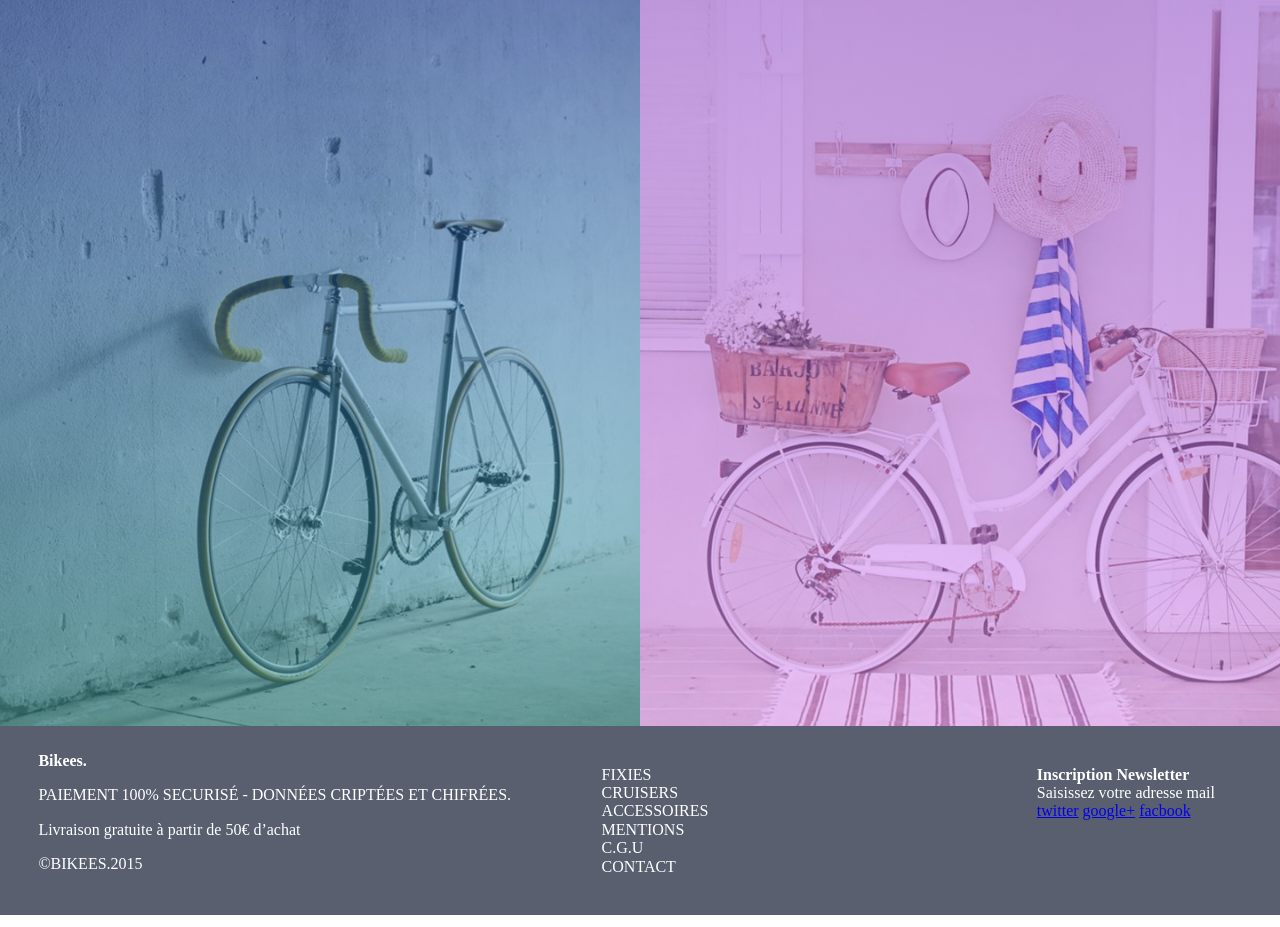
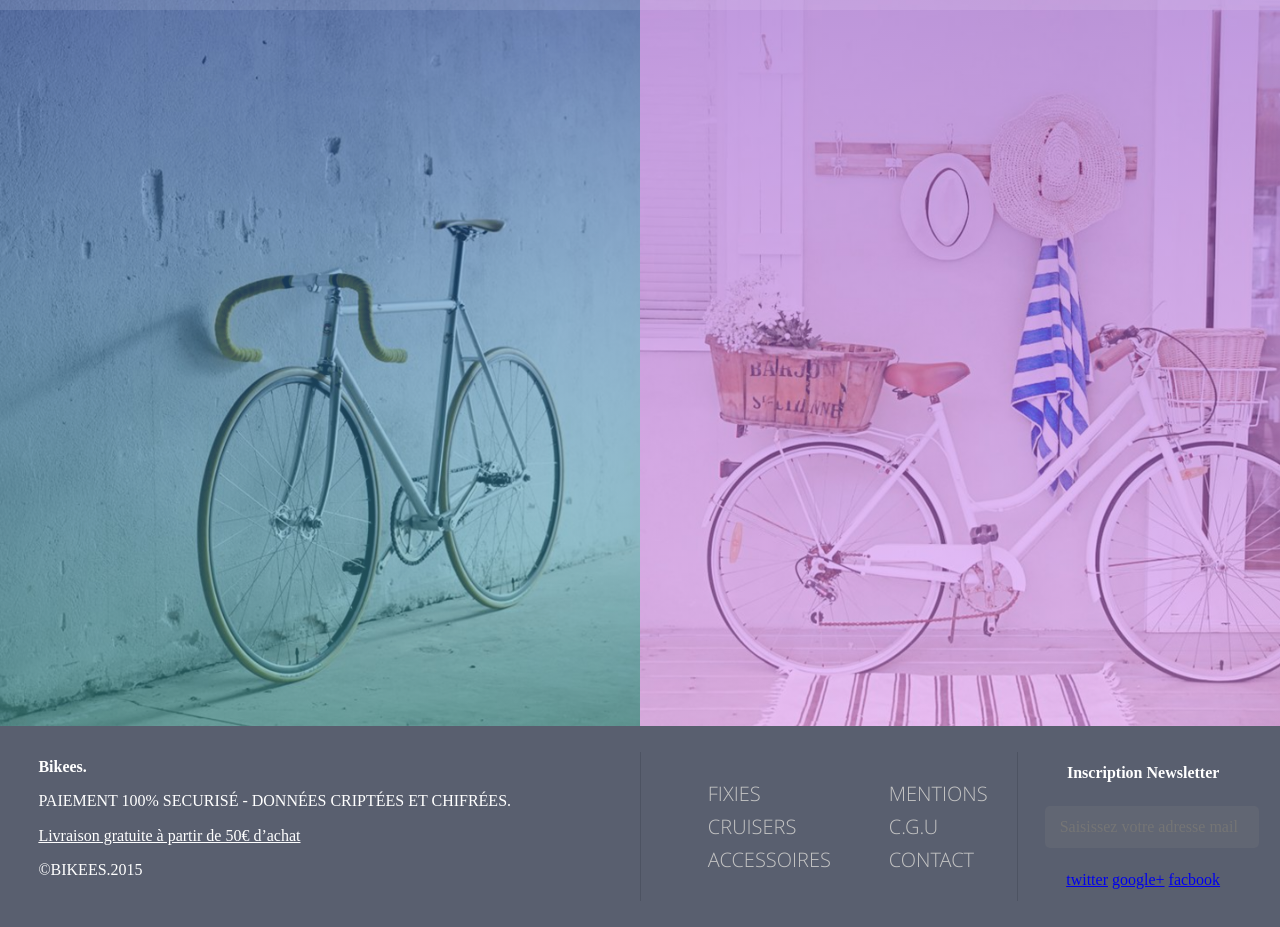
Before and after one commit to alianta/bikees, a plain HTML site: page index.html in a window 1280 px wide. Shown: the part 70-997 px from the top of the page. Drawn offline with Linux system fonts and the light colour scheme.

Commit message:
Add footer

```diff
--- a/css/style.css
+++ b/css/style.css
@@ -1,6 +1,13 @@
+@font-face {
+    font-family: 'OpenSans-Light';
+    src:local('OpenSans-Light'), url("../fonts/OpenSans-Light.ttf") format("truetype");
+    font-style: normal;
+    font-weight: normal;
+}
+
 header{
     width: 100%;
-    height: 8%;
+    height: 10%;
     background-color: rgba(255,255,255,0.1);
     position: absolute;
     z-index: 1;
@@ -102,18 +109,56 @@ footer{
 }
 footer > div{
     margin: 2% 3%;
+    width: 50%;
 }
 .footer-right{
+    margin-left: 0;
+    margin-right: 0;
+    padding-left: 3%;
+    padding-right: 3%;
     display: flex;
     flex-direction: row;
     justify-content: space-between;
-    flex-basis: 50%;
+    border-left: 1px solid #4d5362;
 }
+
 .footer-right-menu{
     display: flex;
+    flex-direction: row;
+    justify-content: space-around;
+    flex-wrap: wrap;
+    flex-basis: 60%;
+    padding: 25px 0;
+    border-right: 1px solid #4d5362;
+    font-family: 'OpenSans-Light', sans-serif;
+    font-weight: 300;
+    font-size: 20px;
+}
+.menu-1, .menu-2{
+    display: flex;
     flex-direction: column;
-    flex-wrap: wrap;
+}
+.menu-item{
+    padding: 5px;
+    color: #c3c3c3;
+    text-decoration: none;
+
 }
 .footer-right-contacts{
-    width: 32%;
+    width: 35%;
+    display: flex;
+    flex-direction: column;
+    justify-content: space-around;
+    align-items: center;
 }
+.footer-left p:nth-child(3){
+    text-decoration: underline;
+}
+.send-email input#send-email{
+    width: 100%;
+    height: 40px;
+    border-radius: 5px;
+    border: none;
+    padding-left: 15px;
+    background-color: rgba(129,129,129,0.2);
+}
--- a/index.html
+++ b/index.html
@@ -42,22 +42,30 @@
             </div>
             <div class="footer-right">
                 <div class="footer-right-menu">
-                    <a>FIXIES</a>
-                    <a>CRUISERS</a>
-                    <a>ACCESSOIRES</a>
-
-                    <a>MENTIONS</a>
-                    <a>C.G.U</a>
-                    <a>CONTACT</a>
+                    <div class="menu-1">
+                        <a class="menu-item" href="#">FIXIES</a>
+                        <a class="menu-item"  href="#">CRUISERS</a>
+                        <a class="menu-item"  href="#">ACCESSOIRES</a>
+                    </div>
+                    <div class="menu-2">
+                        <a class="menu-item"  href="#">MENTIONS</a>
+                        <a class="menu-item"  href="#">C.G.U</a>
+                        <a class="menu-item"  href="#">CONTACT</a>
+                    </div>
                 </div>
                 <div class="footer-right-contacts">
                     <b>Inscription Newsletter</b>
-                    Saisissez votre adresse mail
-                    <a class="social-btn-tw" href="#">twitter</a>
-                    <a class="social-btn-g" href="#">google+</a>
-                    <a class="social-btn-fb" href="#">facbook</a>
+                    <form class="send-email" action="SendMail">
+                        <input type="email" id="send-email" placeholder="Saisissez votre adresse mail">
+                    </form>
+                    <div class="social">
+                        <a class="social-btn-tw" href="#">twitter</a>
+                        <a class="social-btn-g" href="#">google+</a>
+                        <a class="social-btn-fb" href="#">facbook</a>
+                    </div>
                 </div>
             </div>
         </footer>
     </body>
+
 </html>
```
Also changed, not shown: fonts/OpenSans_Light.ttf (added).
